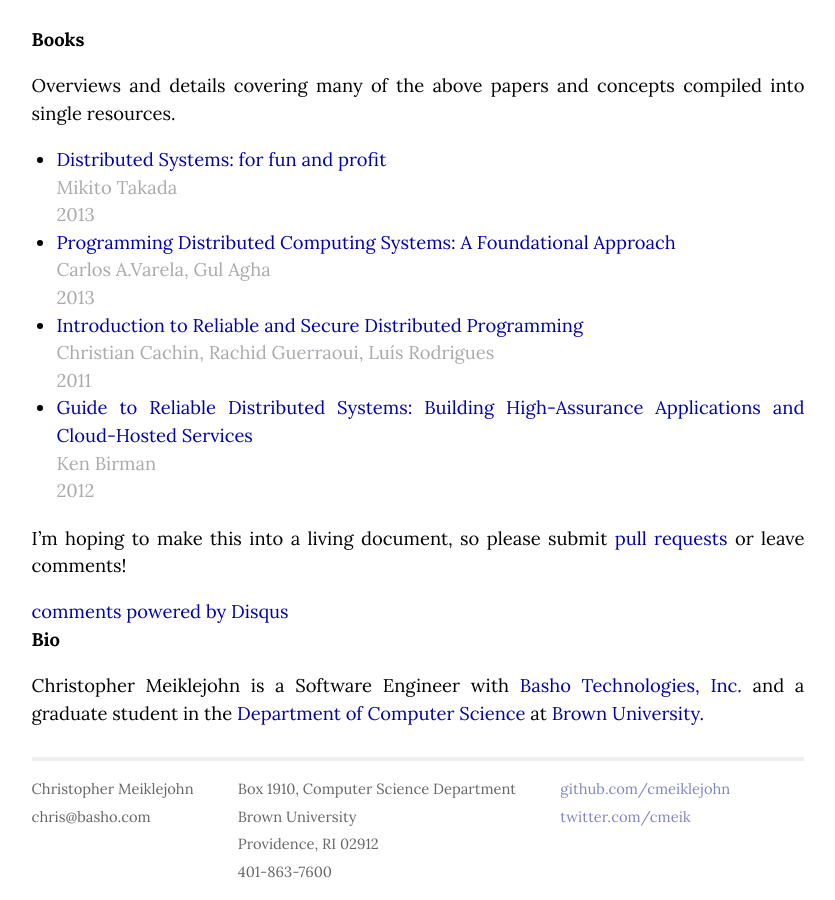
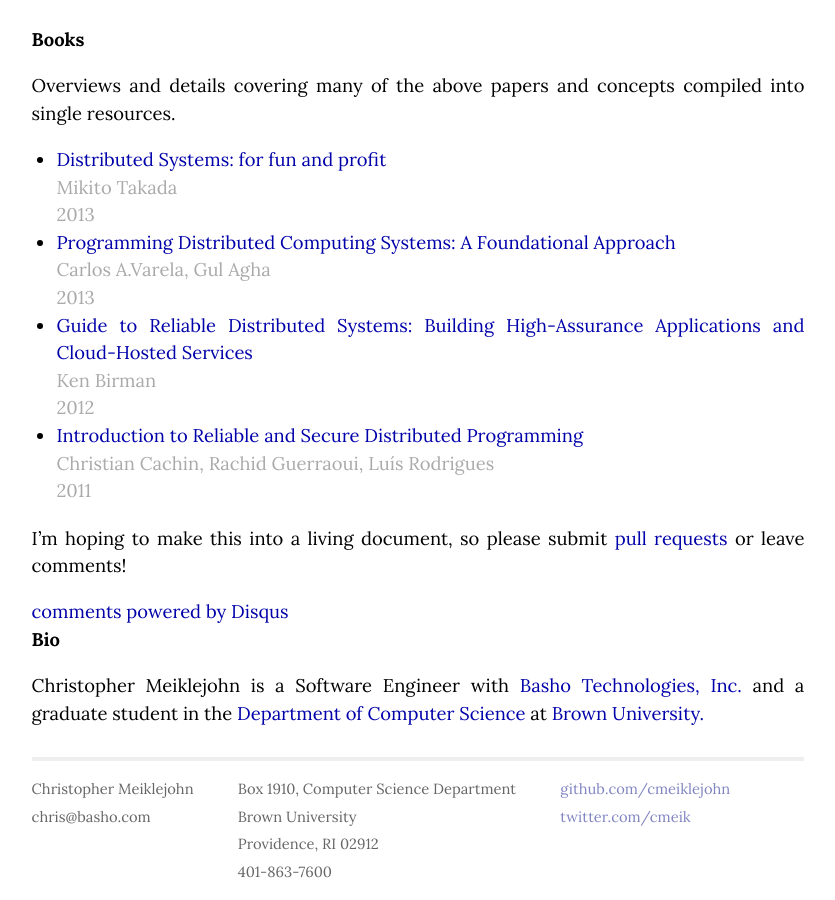
Before and after one commit to cmeiklejohn/cmeiklejohn.github.io, a Jekyll site: the page built from _posts/2013-07-12-readings-in-distributed-systems.markdown, in a window 1280 px wide and 900 px high, scrolled down 3863 px. Shown: the whole window, without its empty margins (222-1057 px from the left). Built offline with Jekyll 4.4.1, drawn with Linux system fonts in a browser that asks for light colours; comment, search, counter and statistics services are not loaded.

Commit message:
Correct sort order.

```diff
--- a/_posts/2013-07-12-readings-in-distributed-systems.markdown
+++ b/_posts/2013-07-12-readings-in-distributed-systems.markdown
@@ -160,12 +160,12 @@ Overviews and details covering many of the above papers and concepts compiled in
 * [Programming Distributed Computing Systems: A Foundational Approach][progdist_foundational-approach]
   <span class="author">Carlos A.Varela, Gul Agha</span>
   <span class="date">2013</span>
+* [Guide to Reliable Distributed Systems: Building High-Assurance Applications and Cloud-Hosted Services][guide-reliable-dist-systems]
+  <span class="author">Ken Birman</span>
+  <span class="date">2012</span>
 * [Introduction to Reliable and Secure Distributed Programming][intro_reilable-secure-dist-programming]
   <span class="author">Christian Cachin, Rachid Guerraoui, Luís Rodrigues</span>
   <span class="date">2011</span>
-* [Guide to Reliable Distributed Systems: Building High-Assurance Applications and Cloud-Hosted Services][guide-reliable-dist-systems]
-  <span class="author">Ken Birman</span>
-  <span class="date">2012</span>
 
 I'm hoping to make this into a living document, so please submit [pull
 requests][pull] or leave comments!
```
